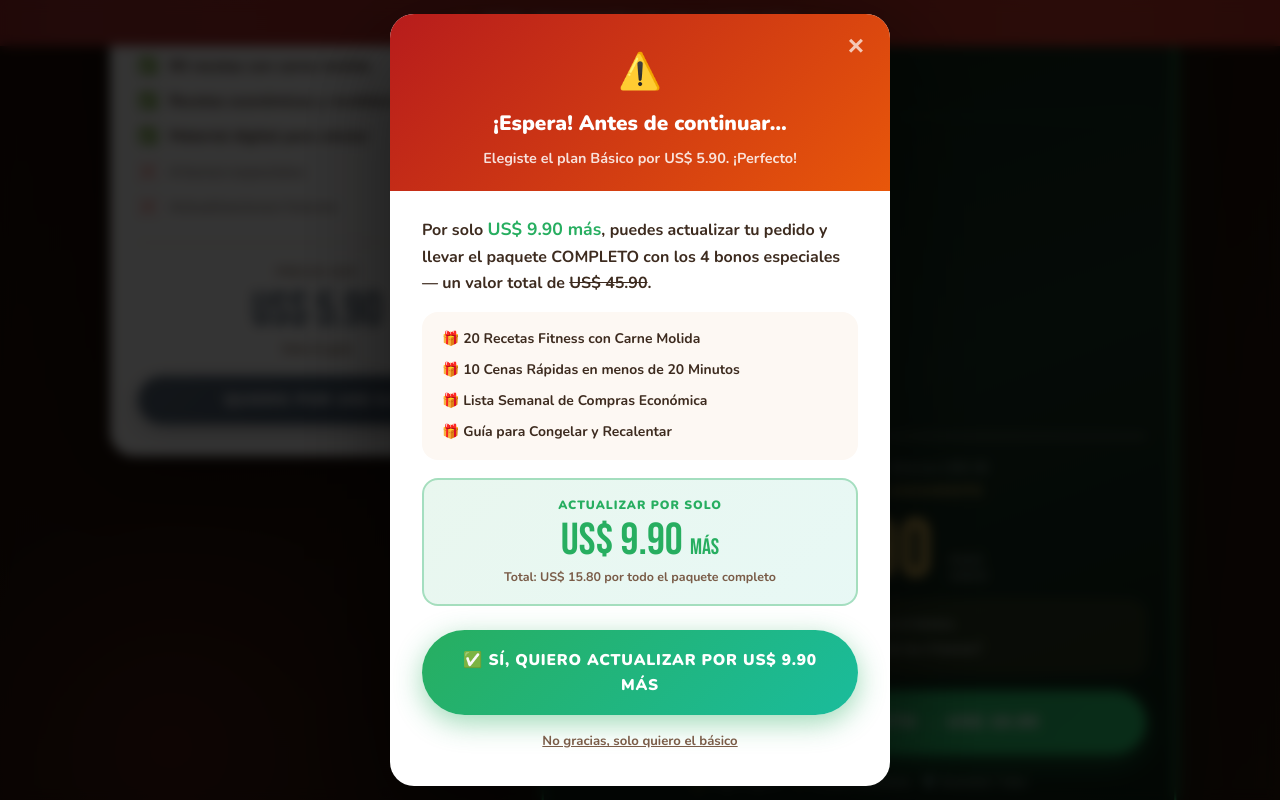
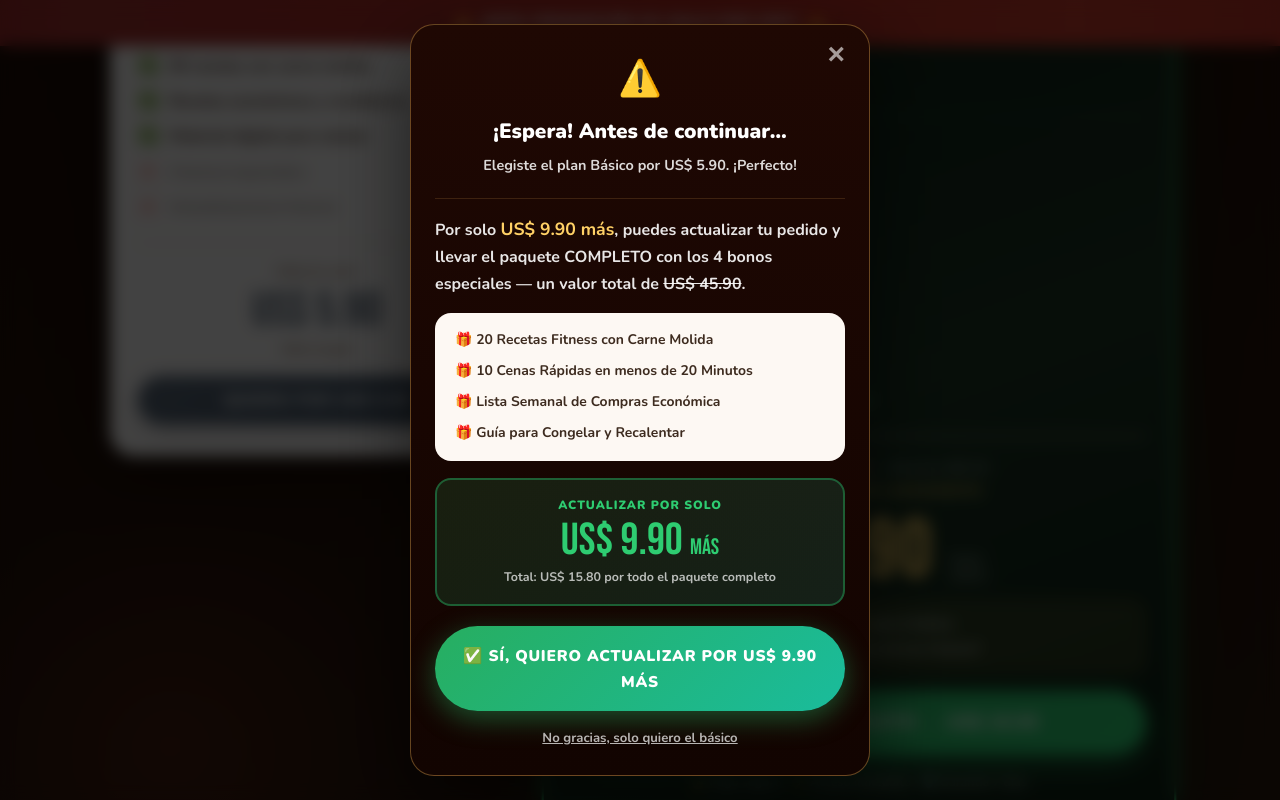
Before and after one commit to jottape-edit/carne, a website: page index.html in a window 1280 px wide. Both pictures are taken after a click on the link "QUIERO POR US$ 5.90". Shown: the part 7202-8002 px from the top of the page. Drawn offline with nearby package versions, Linux system fonts and the light colour scheme.

Commit message:
fix: refactor upgrade popup classes, overlay, content structure, styles, and X button

```diff
--- a/index.html
+++ b/index.html
@@ -158,11 +158,7 @@
     }
 
     /* Ocultar popup de upgrade/upsell por defecto para evitar parpadeo (FOUC) */
-    .upgrade-popup,
-    .upgrade-modal,
-    .upsell-popup,
-    .upsell-modal,
-    .upsell-overlay {
+    .upgrade-modal-overlay {
       display: none;
     }
   </style>
@@ -705,11 +701,11 @@
 <!-- ================================================================
      UPSELL POPUP
 ================================================================ -->
-<div class="upsell-overlay upsell-popup upgrade-popup" id="upsell-overlay" role="dialog" aria-modal="true" aria-labelledby="upsell-title">
-  <div class="upsell-modal upgrade-modal">
+<div class="upgrade-modal-overlay" id="upsell-overlay" role="dialog" aria-modal="true" aria-labelledby="upsell-title">
+  <div class="upgrade-modal-content">
 
-    <div class="upsell-header" style="position: relative;">
-      <button class="modal-close-btn upgrade-close modal-close" id="upsell-close" aria-label="Cerrar modal" type="button">&times;</button>
+    <div class="upsell-header">
+      <button class="upgrade-modal-close" id="upsell-close" aria-label="Cerrar modal" type="button">&times;</button>
       <div class="upsell-emoji">⚠️</div>
       <h3 id="upsell-title">¡Espera! Antes de continuar…</h3>
       <p>Elegiste el plan Básico por <strong>US$ 5.90</strong>. ¡Perfecto!</p>
--- a/script.js
+++ b/script.js
@@ -161,25 +161,26 @@ document.addEventListener("DOMContentLoaded", () => {
   /* ----------------------------------------------------------
      UPSELL POPUP — abre ao clicar no plano básico
   ---------------------------------------------------------- */
-  const overlay          = document.getElementById("upsell-overlay");
-  const basicPlanButtons = document.querySelectorAll('[data-open-upgrade], .basic-plan-button, #cta-basic');
+  const basicPlanButtons = document.querySelectorAll("[data-open-upgrade], .basic-plan-button, #cta-basic");
+  const upgradeModal     = document.querySelector(".upgrade-modal-overlay");
+  const closeButtons     = document.querySelectorAll("[data-close-upgrade], .upgrade-modal-close");
   const btnYes           = document.getElementById("upsell-yes");
   const btnNo            = document.getElementById("upsell-no");
-  const closeButtons     = document.querySelectorAll('[data-close-upgrade], .upgrade-close, .modal-close');
 
   const openPopup = e => {
     e?.preventDefault();
-    if (!overlay) return;
-    overlay.classList.add("is-visible");
+    if (!upgradeModal) {
+      console.error("Upgrade modal não encontrado");
+      return;
+    }
+    upgradeModal.classList.add("is-visible");
     document.body.classList.add("modal-open");
-    document.body.style.overflow = "hidden";
   };
 
   const closePopup = () => {
-    if (!overlay) return;
-    overlay.classList.remove("is-visible");
+    if (!upgradeModal) return;
+    upgradeModal.classList.remove("is-visible");
     document.body.classList.remove("modal-open");
-    document.body.style.overflow = "";
   };
 
   const goBasic    = () => { closePopup(); if (CONFIG.CHECKOUT_BASIC    !== "#") window.open(CONFIG.CHECKOUT_BASIC,    "_blank", "noopener"); };
@@ -211,8 +212,8 @@ document.addEventListener("DOMContentLoaded", () => {
   });
 
   // Fecha ao clicar fora do modal
-  overlay?.addEventListener("click", e => {
-    if (e.target === overlay) closePopup();
+  upgradeModal?.addEventListener("click", e => {
+    if (e.target === upgradeModal) closePopup();
   });
 
   // Botão completo na landing page vai direto pro checkout
@@ -220,6 +221,7 @@ document.addEventListener("DOMContentLoaded", () => {
     e?.preventDefault();
     goComplete();
   });
+
 
 
   /* ----------------------------------------------------------
--- a/styles.css
+++ b/styles.css
@@ -832,87 +832,207 @@ ul{list-style:none}
 /* ============================================================
    UPSELL POPUP
    ============================================================ */
-/* Elementos de Overlay / Popup (los fondos oscuros fijos) */
-.upgrade-popup,
-.upsell-popup,
-.upsell-overlay {
-  display: none;
-  opacity: 0;
-  visibility: hidden;
-  pointer-events: none;
+.upgrade-modal-overlay {
   position: fixed;
   inset: 0;
-  z-index: 2000;
-  background: rgba(0,0,0,.78);
-  backdrop-filter: blur(6px);
+  z-index: 9998;
+  display: none;
   align-items: center;
   justify-content: center;
-  padding: 16px;
-  transition: opacity .35s ease;
+  padding: 20px;
+  background: rgba(0, 0, 0, 0.72);
+  backdrop-filter: blur(8px);
 }
 
-/* Elementos de Modal (las tarjetas blancas internas) */
-.upgrade-modal,
-.upsell-modal {
-  display: none;
-  opacity: 0;
-  visibility: hidden;
-  pointer-events: none;
-  position: relative;
-  background: #fff;
-  border-radius: var(--rl);
-  max-width: 500px;
-  width: 100%;
-  box-shadow: 0 32px 100px rgba(0,0,0,.55);
-  overflow: hidden;
-  transform: scale(.9) translateY(20px);
-  transition: transform .35s cubic-bezier(.4,0,.2,1), opacity .35s ease;
+.upgrade-modal-overlay.is-visible {
+  display: flex !important;
+  opacity: 1 !important;
+  visibility: visible !important;
+  pointer-events: auto !important;
 }
 
-/* Mostrar los overlays cuando tienen .is-visible */
-.upgrade-popup.is-visible,
-.upsell-popup.is-visible,
-.upsell-overlay.is-visible {
-  display: flex;
-  opacity: 1;
-  visibility: visible;
-  pointer-events: auto;
+.upgrade-modal-content {
+  position: relative;
+  z-index: 9999;
+  width: 100%;
+  max-width: 460px;
+  max-height: calc(100vh - 40px);
+  overflow-y: auto;
+  background: linear-gradient(180deg, #1f0803 0%, #120401 100%);
+  border: 1px solid rgba(255, 190, 90, 0.35);
+  border-radius: 24px;
+  padding: 24px;
+  box-shadow: 0 24px 80px rgba(0, 0, 0, 0.55);
+  color: #fff;
 }
 
-/* Mostrar las tarjetas internas (modales) cuando tienen .is-visible, o cuando su contenedor padre es visible */
-.upgrade-modal.is-visible,
-.upsell-modal.is-visible,
-.upgrade-popup.is-visible .upgrade-modal,
-.upsell-popup.is-visible .upsell-modal,
-.upsell-overlay.is-visible .upsell-modal {
-  display: block;
-  opacity: 1;
-  visibility: visible;
-  pointer-events: auto;
-  transform: scale(1) translateY(0);
+body.modal-open {
+  overflow: hidden;
+}
+
+.upgrade-modal-overlay.is-visible .upgrade-modal-content {
+  display: block !important;
+  opacity: 1 !important;
+  visibility: visible !important;
+  pointer-events: auto !important;
+}
+
+/* Ajustes de diseño y legibilidad para el tema oscuro del modal */
+.upgrade-modal-content .upsell-header {
+  background: none;
+  padding: 0 0 1.25rem 0;
+  text-align: center;
+  border-bottom: 1px solid rgba(255, 190, 90, 0.15);
+  margin-bottom: 1rem;
+}
+.upgrade-modal-content .upsell-emoji {
+  font-size: 2.2rem;
+  margin-bottom: .4rem;
+}
+.upgrade-modal-content .upsell-header h3 {
+  color: #fff;
+  font-size: 1.3rem;
+  font-weight: 900;
+  margin-bottom: .4rem;
+}
+.upgrade-modal-content .upsell-header p {
+  color: rgba(255, 255, 255, 0.85);
+  font-size: .9rem;
+}
+
+.upgrade-modal-content .upsell-body {
+  padding: 0;
+}
+.upgrade-modal-content .upsell-pitch {
+  margin-bottom: 1rem;
+}
+.upgrade-modal-content .upsell-pitch p {
+  font-size: 1rem;
+  color: rgba(255, 255, 255, 0.9) !important;
+  line-height: 1.65;
+}
+.upgrade-modal-content .up-diff {
+  color: var(--yellow);
+  font-size: 1.1rem;
+}
+
+/* Caja de bonos - mantiene el fondo crema pero con padding adaptado */
+.upgrade-modal-content .upsell-bonos {
+  background: var(--cream);
+  border-radius: var(--rm);
+  padding: 1rem 1.25rem;
+  display: flex;
+  flex-direction: column;
+  gap: .5rem;
+  margin-bottom: 1.1rem;
+}
+.upgrade-modal-content .up-bono {
+  font-size: .87rem;
+  color: var(--text) !important; /* Texto oscuro para máxima legibilidad en fondo crema */
+  font-weight: 600;
+}
+
+/* Caja del precio de actualización */
+.upgrade-modal-content .upsell-price-box {
+  background: linear-gradient(135deg, rgba(39,174,96,.15), rgba(26,188,156,.15));
+  border: 2px solid rgba(39,174,96,.45);
+  border-radius: var(--rm);
+  padding: 1rem 1.25rem;
+  text-align: center;
+  display: flex;
+  flex-direction: column;
+  gap: .2rem;
+  margin-bottom: 1.25rem;
+}
+.upgrade-modal-content .up-price-label {
+  font-size: .75rem;
+  font-weight: 800;
+  text-transform: uppercase;
+  letter-spacing: .08em;
+  color: var(--green-lt);
+}
+.upgrade-modal-content .up-price-big {
+  font-family: var(--bebas);
+  font-size: 2.8rem;
+  color: #2ecc71;
+  line-height: 1;
+}
+.upgrade-modal-content .up-extra {
+  font-size: 1.4rem;
+}
+.upgrade-modal-content .up-price-total {
+  font-size: .78rem;
+  color: rgba(255, 255, 255, 0.7) !important;
+}
+
+.upgrade-modal-content .upsell-actions {
+  padding: 0;
+  display: flex;
+  flex-direction: column;
+  gap: .85rem;
 }
 
 /* Botón de cerrar (X) */
-.modal-close-btn {
+.upgrade-modal-close {
   position: absolute;
   top: 14px;
   right: 18px;
   background: none;
   border: none;
-  color: rgba(255,255,255,.7);
-  font-size: 28px;
+  color: rgba(255, 255, 255, 0.6);
+  font-size: 30px;
   font-weight: 700;
   cursor: pointer;
   line-height: 1;
-  padding: 4px 8px;
-  transition: color .2s, transform .2s;
+  padding: 0 6px;
+  transition: color 0.2s, transform 0.2s;
   z-index: 10;
   font-family: Arial, sans-serif;
 }
-.modal-close-btn:hover {
+.upgrade-modal-close:hover {
   color: #fff;
   transform: scale(1.15);
 }
+
+.upgrade-modal-content .btn-up-yes {
+  display: block;
+  width: 100%;
+  background: linear-gradient(135deg, var(--green), #1abc9c);
+  color: #fff;
+  font-size: .97rem;
+  font-weight: 900;
+  text-transform: uppercase;
+  letter-spacing: .05em;
+  padding: 17px 24px;
+  border-radius: 50px;
+  text-align: center;
+  cursor: pointer;
+  box-shadow: 0 8px 28px rgba(39,174,96,.45);
+  animation: pg 2.5s infinite;
+  border: none;
+  font-family: var(--font);
+}
+.upgrade-modal-content .btn-up-yes:hover {
+  filter: brightness(1.08);
+  transform: translateY(-2px);
+}
+
+.upgrade-modal-content .btn-up-no {
+  background: none;
+  border: none;
+  cursor: pointer;
+  font-size: .82rem;
+  color: rgba(255, 255, 255, 0.7) !important;
+  text-decoration: underline;
+  font-family: var(--font);
+  padding: .25rem;
+  text-align: center;
+  width: 100%;
+}
+.upgrade-modal-content .btn-up-no:hover {
+  color: #fff !important;
+}
+
 
 
 .upsell-header{background:linear-gradient(135deg,#b71c1c,var(--orange));padding:1.75rem 2rem 1.25rem;text-align:center}
```
